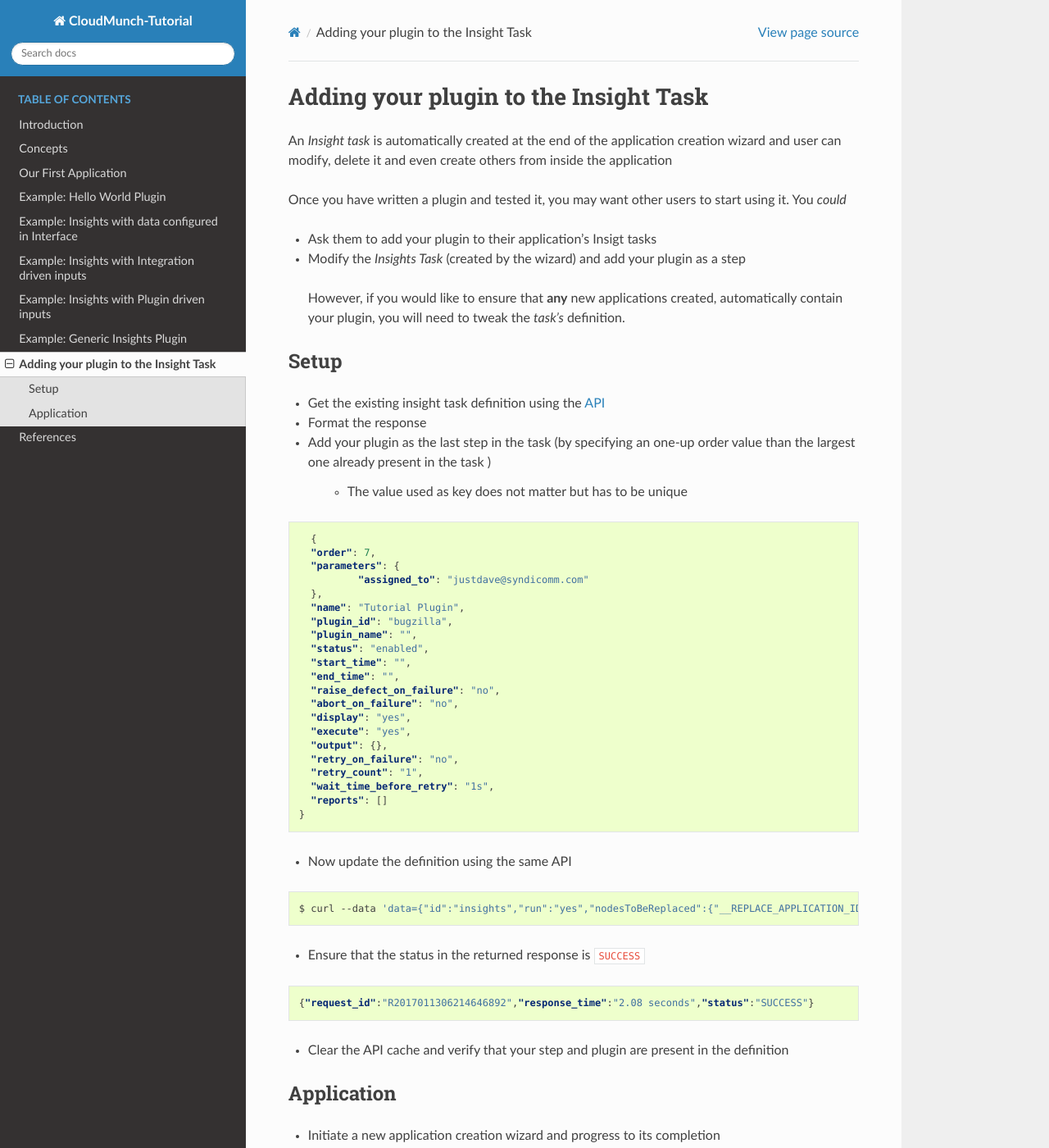
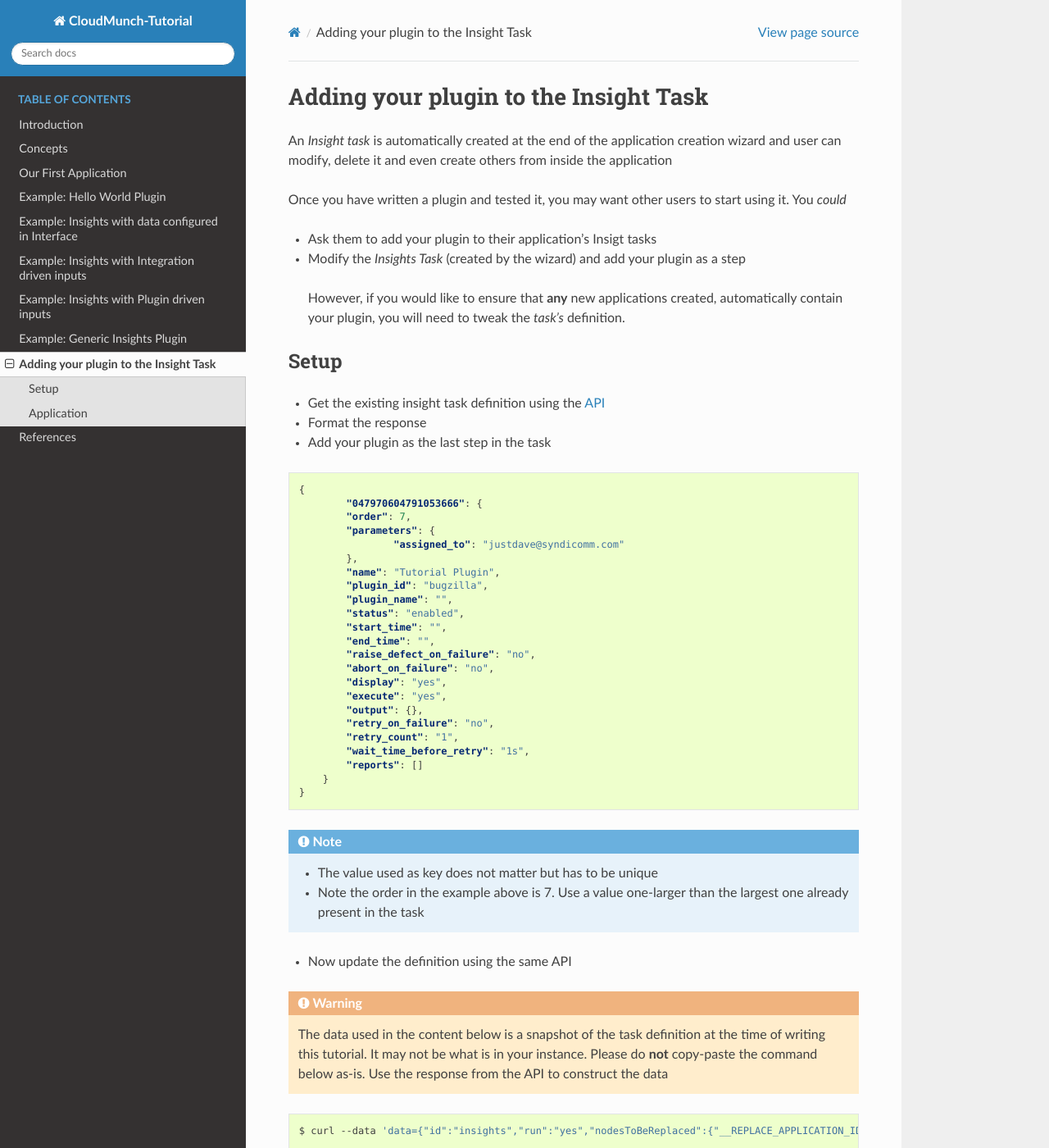
Before and after one commit to cloudmunch/cloudmunch-tutorial, a Sphinx documentation site: the page built from docs/add_plugin_to_insight_pipeline.rst, in a window 1280 px wide and 1400 px high. Shown: the whole window at 82% size. Built offline with Sphinx 7.4.7 and the Read the Docs theme 2.0.0, drawn with Linux system fonts in a browser that asks for light colours.

Commit message:
Adds warning about using command as-is

```diff
--- a/docs/add_plugin_to_insight_pipeline.rst
+++ b/docs/add_plugin_to_insight_pipeline.rst
@@ -16,35 +16,44 @@ Setup
 
 - Get the existing insight task definition using the :ref:`API<taskDef>`
 - Format the response
-- Add your plugin as the last step in the task (by specifying an one-up order value than the largest one already present in the task )
-
-    + The value used as key does not matter but has to be unique
+- Add your plugin as the last step in the task
 
 .. code-block:: json
 
 	{
-        "order": 7,
-        "parameters": {
-        	"assigned_to": "justdave@syndicomm.com"
-        },
-        "name": "Tutorial Plugin",
-        "plugin_id": "bugzilla",
-        "plugin_name": "",
-        "status": "enabled",
-        "start_time": "",
-        "end_time": "",
-        "raise_defect_on_failure": "no",
-        "abort_on_failure": "no",
-        "display": "yes",
-        "execute": "yes",
-        "output": {},
-        "retry_on_failure": "no",
-        "retry_count": "1",
-        "wait_time_before_retry": "1s",
-        "reports": []
-      }
+		"047970604791053666": {
+	        "order": 7,
+	        "parameters": {
+	        	"assigned_to": "justdave@syndicomm.com"
+	        },
+	        "name": "Tutorial Plugin",
+	        "plugin_id": "bugzilla",
+	        "plugin_name": "",
+	        "status": "enabled",
+	        "start_time": "",
+	        "end_time": "",
+	        "raise_defect_on_failure": "no",
+	        "abort_on_failure": "no",
+	        "display": "yes",
+	        "execute": "yes",
+	        "output": {},
+	        "retry_on_failure": "no",
+	        "retry_count": "1",
+	        "wait_time_before_retry": "1s",
+	        "reports": []
+	    }
+	}
+
+.. note::
+
+	+ The value used as key does not matter but has to be unique
+	+ Note the order in the example above is 7. Use a value one-larger than the largest one already present in the task
 
 - Now update the definition using the same API
+
+.. warning::
+
+	The data used in the content below is a snapshot of the task definition at the time of writing this tutorial. It may not be what is in your instance. Please do **not** copy-paste the command below as-is. Use the response from the API to construct the data
 
 .. code-block:: bash
 
```
